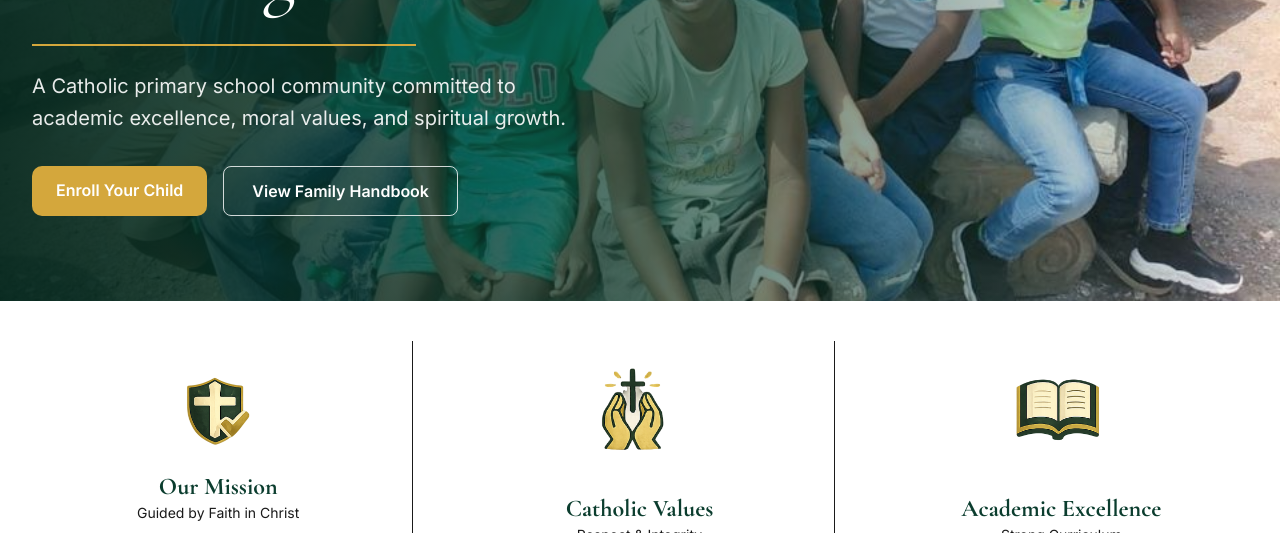
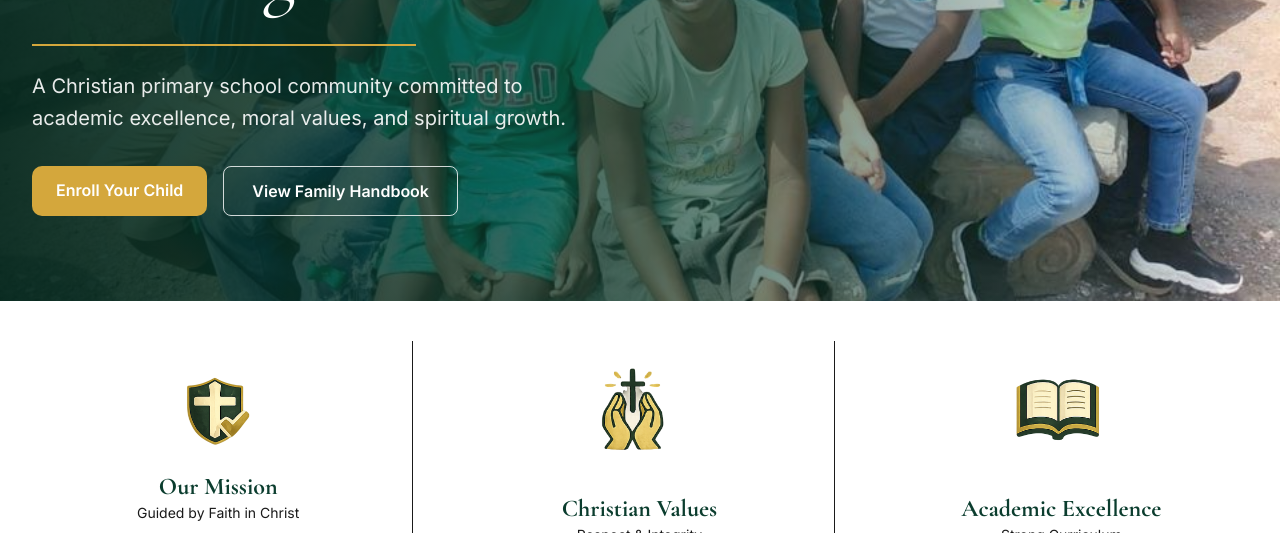
Before and after one commit to Kgayl008/franciscan-academy, a Next.js app: page / in a window 1280 px wide. Shown: the part 419-952 px from the top of the page. Built offline with nearby package versions, Linux system fonts and the light colour scheme.

Commit message:
Update website

```diff
--- a/app/page.tsx
+++ b/app/page.tsx
@@ -26,7 +26,7 @@ export default function Home() {
           <div className="flex flex-col items-center justify-center border-b pb-8 text-center md:border-b-0 md:border-r md:pb-0">
             <img src="/images/pray.png" className="h-35 w-35 object-contain" />
             <h3 className="serif mt-3 text-2xl font-bold text-[#0b3d2e]">
-              Catholic Values
+              Christian Values
             </h3>
             <p className="text-sm">Respect & Integrity</p>
           </div>
--- a/components/Hero.tsx
+++ b/components/Hero.tsx
@@ -30,7 +30,7 @@ export default function Hero() {
           <div className="my-6 h-0.5 w-40 bg-[#d4a73c] sm:w-64 md:w-96" />
 
           <p className="max-w-xl text-base leading-7 text-white/90 sm:text-lg sm:leading-8 md:text-xl">
-            A Catholic primary school community committed to academic
+            A Christian primary school community committed to academic
             excellence, moral values, and spiritual growth.
           </p>
 
--- a/components/PrincipalMessage.tsx
+++ b/components/PrincipalMessage.tsx
@@ -24,7 +24,7 @@ export default function PrincipalMessage() {
 
           <p className="max-w-4xl text-lg italic leading-8 text-white/90 md:text-xl md:leading-10">
             “Welcome to our school family! We are committed to providing a safe,
-            nurturing, and high-quality education rooted in our Catholic faith.
+            nurturing, and high-quality education rooted in our Christian faith.
             Together, we shape hearts, minds, and futures.”
           </p>
         </div>
```
